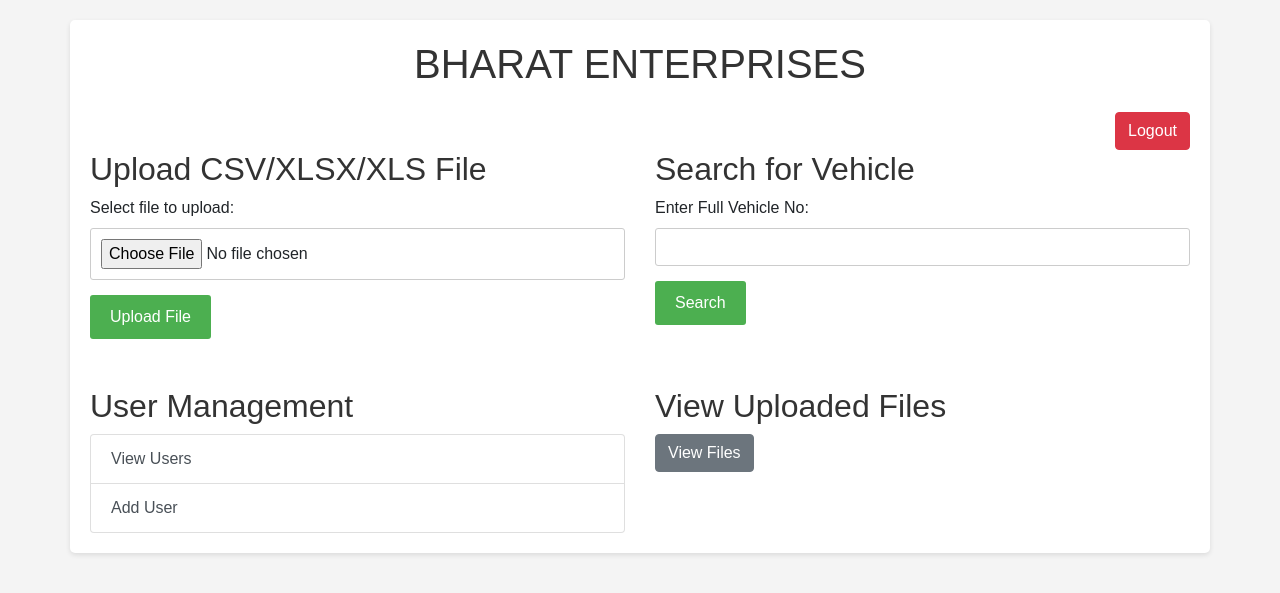
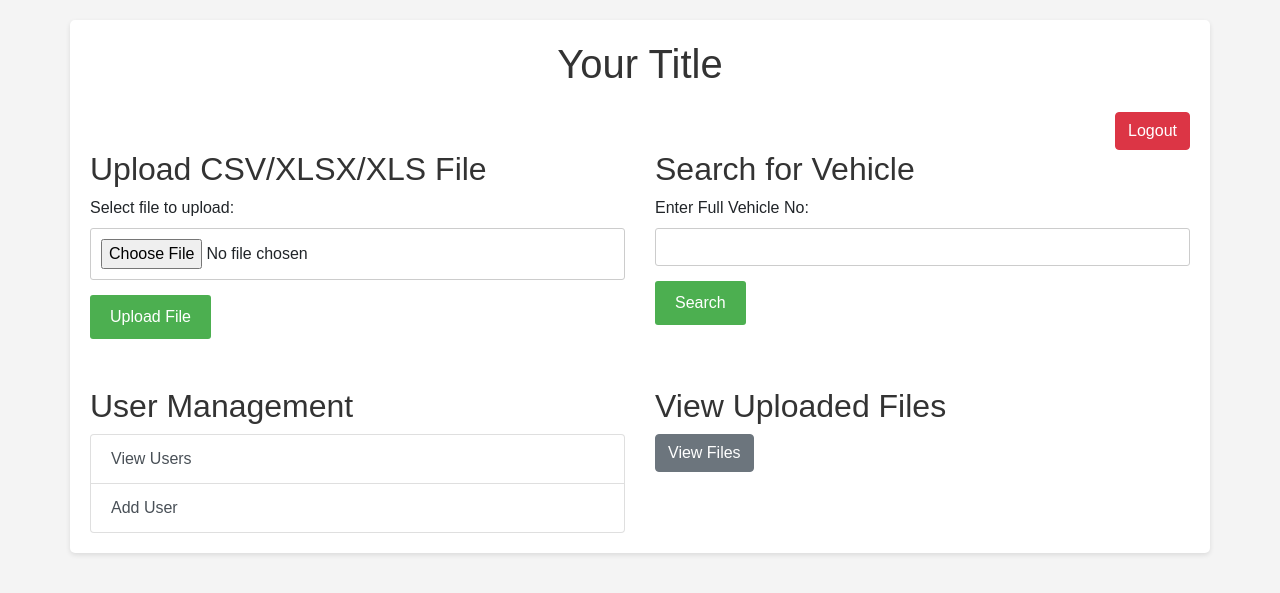
Before and after one commit to harshjamdar/Repossession-ERP, a PHP site: page / in a window 1280 px wide. Shown: the top 593 px of the page. Run offline with PHP 8.4, Linux system fonts and the light colour scheme.

Commit message:
Update index.php

```diff
--- a/Repossession-ERP/Admin/index.php
+++ b/Repossession-ERP/Admin/index.php
@@ -31,7 +31,7 @@ $_SESSION['LAST_ACTIVITY'] = time(); // Update last activity time
 <head>
     <meta charset="UTF-8">
     <meta name="viewport" content="width=device-width, initial-scale=1.0">
-    <title>BHARAT ENTERPRISES</title>
+    <title>Your Title</title>
     <link rel="stylesheet" href="https://stackpath.bootstrapcdn.com/bootstrap/4.5.2/css/bootstrap.min.css">
     <link rel="stylesheet" href="https://cdnjs.cloudflare.com/ajax/libs/font-awesome/6.0.0-beta3/css/all.min.css">
     <link rel="stylesheet" href="style.css">
@@ -48,7 +48,7 @@ $_SESSION['LAST_ACTIVITY'] = time(); // Update last activity time
 </head>
 <body>
 <div class="container">
-    <h1 class="mb-4 text-center">BHARAT ENTERPRISES</h1>
+    <h1 class="mb-4 text-center">Your Title</h1>
 
     <div class="row">
         <div class="col-md-12 text-right">
```
